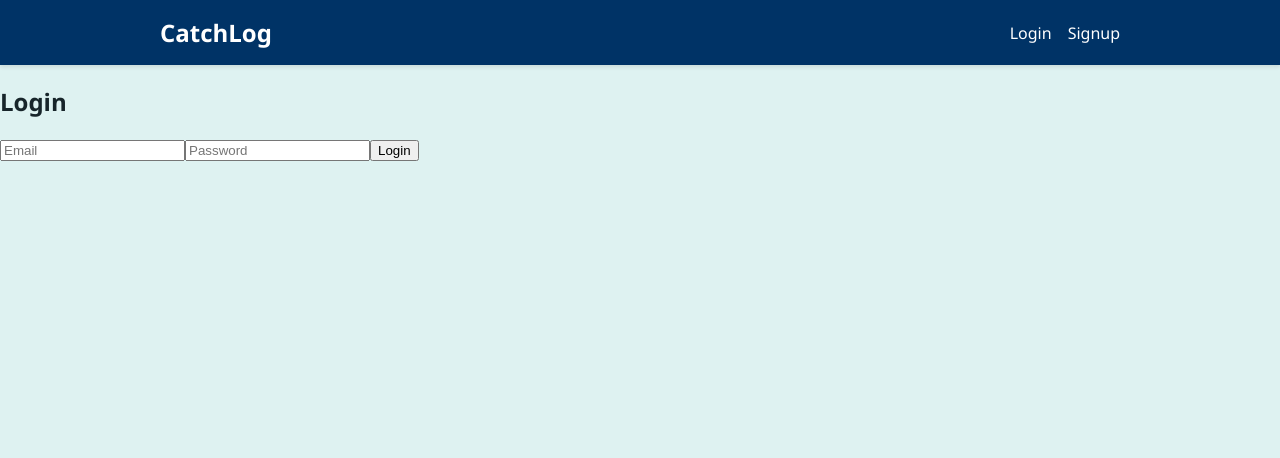
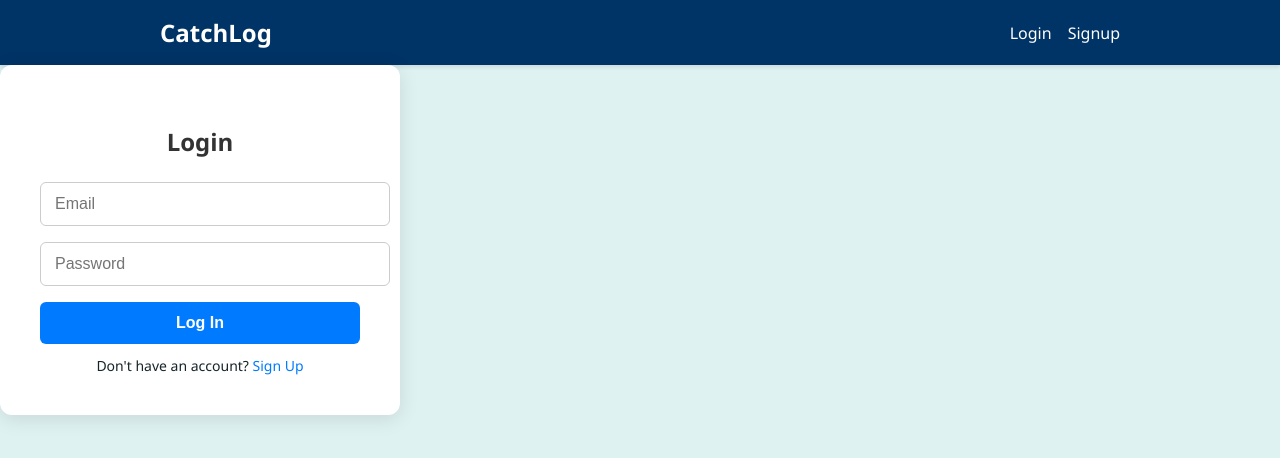
Before and after one commit to Whytebread/ITWEB400, a React (Create React App) app in the folder catchlog/: page /login in a window 1280 px wide. Shown: the top 458 px of the page. Built offline with nearby package versions, Linux system fonts and the light colour scheme; no server answers.

Commit message:
polished up the signup/login

```diff
--- a/catchlog/src/App.css
+++ b/catchlog/src/App.css
@@ -53,3 +53,86 @@
 .navbar-button:hover {
   background-color: #aa0000;
 }
+
+/* login/signup */
+
+.auth-page {
+  display: flex;
+  justify-content: center;
+  align-items: center;
+  min-height: 100vh;
+  background: #f5f6fa;
+  padding: 20px;
+}
+
+.auth-wrapper {
+  display: flex;
+  gap: 40px;
+  flex-wrap: wrap;
+  justify-content: center;
+}
+
+.auth-form {
+  background-color: #ffffff;
+  padding: 40px;
+  border-radius: 12px;
+  box-shadow: 0 4px 20px rgba(0, 0, 0, 0.1);
+  width: 100%;
+  max-width: 400px;
+  box-sizing: border-box;
+}
+
+.auth-form h2 {
+  margin-bottom: 24px;
+  font-size: 24px;
+  color: #333;
+  text-align: center;
+}
+
+.auth-form input {
+  width: 100%;
+  padding: 12px 14px;
+  margin-bottom: 16px;
+  border: 1px solid #ccc;
+  border-radius: 6px;
+  font-size: 16px;
+}
+
+.auth-form button {
+  width: 100%;
+  padding: 12px;
+  background-color: #007bff;
+  border: none;
+  color: #fff;
+  font-weight: bold;
+  border-radius: 6px;
+  font-size: 16px;
+  cursor: pointer;
+  transition: background-color 0.2s ease-in-out;
+}
+
+.auth-form button:hover {
+  background-color: #0056b3;
+}
+
+.auth-form .error {
+  color: red;
+  font-size: 14px;
+  margin-bottom: 10px;
+  text-align: center;
+}
+
+.auth-form .link-text {
+  text-align: center;
+  margin-top: 12px;
+  font-size: 14px;
+}
+
+.auth-form .link-text a {
+  color: #007bff;
+  text-decoration: none;
+}
+
+.auth-form .link-text a:hover {
+  text-decoration: underline;
+}
--- a/catchlog/src/auth/LoginForm.jsx
+++ b/catchlog/src/auth/LoginForm.jsx
@@ -26,9 +26,9 @@ const Login = () => {
   };
 
   return (
-    <div className="login-form">
-      <h2>Login</h2>
-  <form onSubmit={handleSubmit}>
+    <div className="auth-container">
+      <form className="auth-form" onSubmit={handleSubmit}>
+        <h2>Login</h2>
         <input
           type="email"
           name="email"
@@ -45,10 +45,14 @@ const Login = () => {
           onChange={handleChange}
           required
         />
-        <button type="submit">Login</button>
+        {error && <div className="error">{error}</div>}
+        <button type="submit">Log In</button>
+        <div className="link-text">
+          Don't have an account? <a href="/signup">Sign Up</a>
+        </div>
       </form>
     </div>
   );
-}
+};
 
 export default Login;
--- a/catchlog/src/auth/SignupForm.jsx
+++ b/catchlog/src/auth/SignupForm.jsx
@@ -27,9 +27,9 @@ const Signup = () => {
   };
 
   return (
-    <div className="signup-form">
-      <h2>Sign Up</h2>
-      <form onSubmit={handleSubmit}>
+    <div className="auth-container">
+      <form className="auth-form" onSubmit={handleSubmit}>
+        <h2>Create an Account</h2>
         <input
           type="email"
           name="email"
@@ -46,10 +46,14 @@ const Signup = () => {
           onChange={handleChange}
           required
         />
+        {error && <div className="error">{error}</div>}
         <button type="submit">Sign Up</button>
+        <div className="link-text">
+          Already have an account? <a href="/login">Log In</a>
+        </div>
       </form>
     </div>
   );
-}
+};
 
 export default Signup;
```
